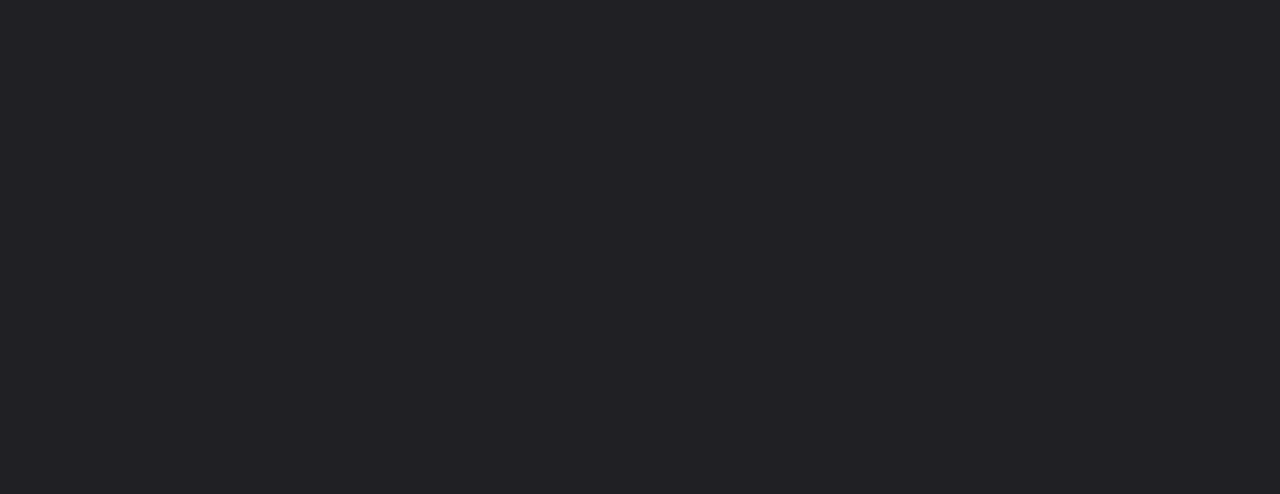
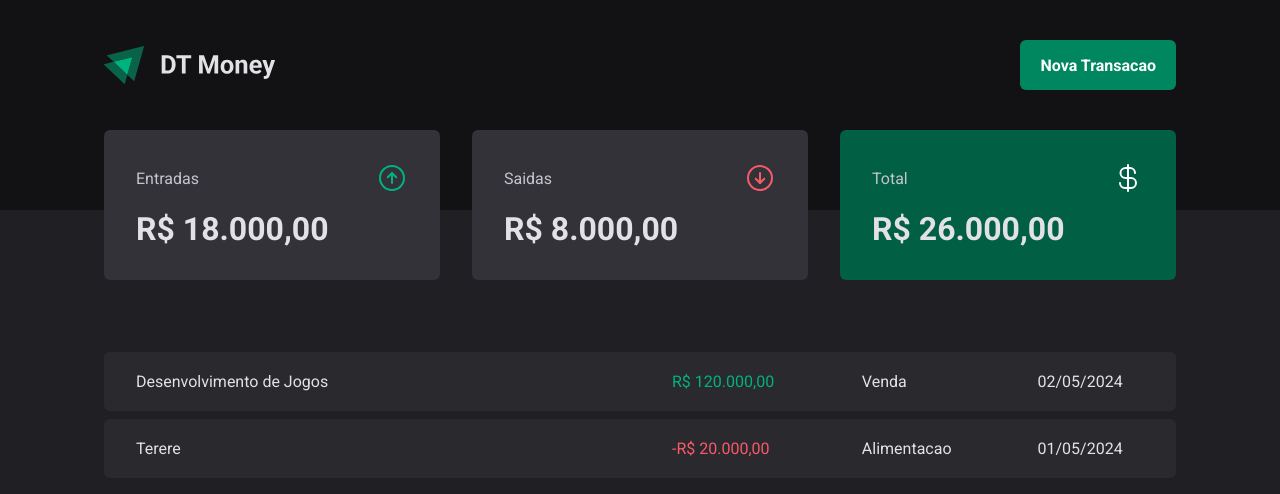
Before and after one commit to AlyssonBormann/dt-money-reactjs, a React (Vite) app: page / in a window 1280 px wide. Shown: the top 494 px of the page. Built offline with nearby package versions, Linux system fonts and the light colour scheme.

Commit message:
created components Header, Summary and Table transactions

```diff
--- a/package.json
+++ b/package.json
@@ -10,6 +10,7 @@
     "preview": "vite preview"
   },
   "dependencies": {
+    "phosphor-react": "^1.4.1",
     "react": "^18.2.0",
     "react-dom": "^18.2.0",
     "styled-components": "^6.1.9"
--- a/src/App.tsx
+++ b/src/App.tsx
@@ -1,4 +1,5 @@
 import { ThemeProvider } from 'styled-components'
+import { Transactions } from './pages/Transactions'
 import { GlobalStyle } from './styles/global'
 import { defaultTheme } from './styles/themes/default'
 
@@ -6,6 +7,7 @@ export function App() {
   return (
     <ThemeProvider theme={defaultTheme}>
       <GlobalStyle />
+      <Transactions />
     </ThemeProvider>
   )
 }
--- /dev/null
+++ b/src/components/Header/index.tsx
@@ -0,0 +1,13 @@
+import logoImg from '../../assets/logo.svg'
+import { HeaderContainer, HeaderContent, NewTransactionButton } from './styles'
+
+export function Header() {
+  return (
+    <HeaderContainer>
+      <HeaderContent>
+        <img src={logoImg} alt="" />
+        <NewTransactionButton>Nova Transacao</NewTransactionButton>
+      </HeaderContent>
+    </HeaderContainer>
+  )
+}
--- /dev/null
+++ b/src/components/Header/styles.ts
@@ -0,0 +1,38 @@
+import styled from 'styled-components'
+
+export const HeaderContainer = styled.header`
+  background: ${(props) => props.theme['gray-900']};
+  padding: 2.5rem 0 7.5rem;
+`
+
+export const HeaderContent = styled.div`
+  width: 100%;
+  max-width: 1120px;
+  margin: 0 auto;
+  padding: 0 1.5rem;
+
+  display: flex;
+  justify-content: space-between;
+  align-items: center;
+`
+export const NewTransactionButton = styled.button`
+  height: 50px;
+  border: 0;
+
+  display: flex;
+  justify-content: center;
+  align-items: center;
+
+  background-color: ${(props) => props.theme['green-500']};
+  color: ${(props) => props.theme.white};
+
+  font-weight: bold;
+  padding: 0 1.25rem;
+  border-radius: 6px;
+  cursor: pointer;
+
+  &:hover {
+    background: ${(props) => props.theme['green-700']};
+    transition: background-color 0.2s;
+  }
+`
--- /dev/null
+++ b/src/components/Summary/index.tsx
@@ -0,0 +1,30 @@
+import { ArrowCircleDown, ArrowCircleUp, CurrencyDollar } from 'phosphor-react'
+import { SummaryCard, SummaryContainer } from './styles'
+
+export function Summary() {
+  return (
+    <SummaryContainer>
+      <SummaryCard>
+        <header>
+          <span>Entradas</span>
+          <ArrowCircleUp size={32} color="#00b37e" />
+        </header>
+        <strong>R$ 18.000,00</strong>
+      </SummaryCard>
+      <SummaryCard>
+        <header>
+          <span>Saidas</span>
+          <ArrowCircleDown size={32} color="#f75a68" />
+        </header>
+        <strong>R$ 8.000,00</strong>
+      </SummaryCard>
+      <SummaryCard variant="green">
+        <header>
+          <span>Total</span>
+          <CurrencyDollar size={32} color="#fff" />
+        </header>
+        <strong>R$ 26.000,00</strong>
+      </SummaryCard>
+    </SummaryContainer>
+  )
+}
--- /dev/null
+++ b/src/components/Summary/styles.ts
@@ -0,0 +1,43 @@
+import { css, styled } from 'styled-components'
+
+export const SummaryContainer = styled.section`
+  width: 100%;
+  max-width: 1120px;
+  margin: 0 auto;
+  padding: 0 1.5rem;
+
+  display: grid;
+  grid-template-columns: repeat(3, 1fr);
+  gap: 2rem;
+
+  margin-top: -5rem;
+`
+
+interface SummaryCardProps {
+  variant?: 'green'
+}
+
+export const SummaryCard = styled.div<SummaryCardProps>`
+  background-color: ${(props) => props.theme['gray-600']};
+  border-radius: 6px;
+  padding: 2rem;
+
+  header {
+    display: flex;
+    justify-content: space-between;
+    align-items: center;
+    color: ${(props) => props.theme['gray-300']};
+  }
+
+  strong {
+    display: block;
+    margin-top: 1rem;
+    font-size: 2rem;
+  }
+
+  ${(props) =>
+    props.variant === 'green' &&
+    css`
+      background: ${props.theme['green-700']};
+    `}
+`
--- /dev/null
+++ b/src/pages/Transactions/index.tsx
@@ -0,0 +1,40 @@
+import { Header } from '../../components/Header'
+import { Summary } from '../../components/Summary'
+import {
+  PriceHighLight,
+  TransactionContainer,
+  TransactionsTable,
+} from './styles'
+
+export function Transactions() {
+  return (
+    <div>
+      <Header />
+      <Summary />
+
+      <TransactionContainer>
+        <TransactionsTable>
+          <tbody>
+            <tr>
+              <td width="50%">Desenvolvimento de Jogos</td>
+              <td>
+                <PriceHighLight variant="income">R$ 120.000,00</PriceHighLight>
+              </td>
+              <td>Venda</td>
+              <td>02/05/2024</td>
+            </tr>
+            <tr>
+              <td width="50%">Terere</td>
+              <td>
+                {' '}
+                <PriceHighLight variant="outcome">-R$ 20.000,00</PriceHighLight>
+              </td>
+              <td>Alimentacao</td>
+              <td>01/05/2024</td>
+            </tr>
+          </tbody>
+        </TransactionsTable>
+      </TransactionContainer>
+    </div>
+  )
+}
--- /dev/null
+++ b/src/pages/Transactions/styles.ts
@@ -0,0 +1,41 @@
+import styled from 'styled-components'
+
+export const TransactionContainer = styled.main`
+  width: 100%;
+  max-width: 1120px;
+  margin: 4rem auto 0;
+  padding: 0 1.5rem;
+`
+
+export const TransactionsTable = styled.table`
+  width: 100%;
+  border-collapse: separate;
+  border-spacing: 0 0.5rem;
+
+  /* margin-top: 1.5rem/ */
+
+  td {
+    padding: 1.25rem 2rem;
+    background: ${(props) => props.theme['gray-700']};
+
+    &:first-child {
+      border-top-left-radius: 6px;
+      border-bottom-left-radius: 6px;
+    }
+
+    &:last-child {
+      border-top-right-radius: 6px;
+      border-bottom-right-radius: 6px;
+    }
+  }
+`
+
+interface PriceHighLightProps {
+  variant: 'income' | 'outcome'
+}
+export const PriceHighLight = styled.span<PriceHighLightProps>`
+  color: ${(props) =>
+    props.variant === 'income'
+      ? props.theme['green-300']
+      : props.theme['red-300']};
+`
```
Also changed, not shown: src/assets/logo.svg (added), 1 other file (tests, documents, lock files or other folders).
